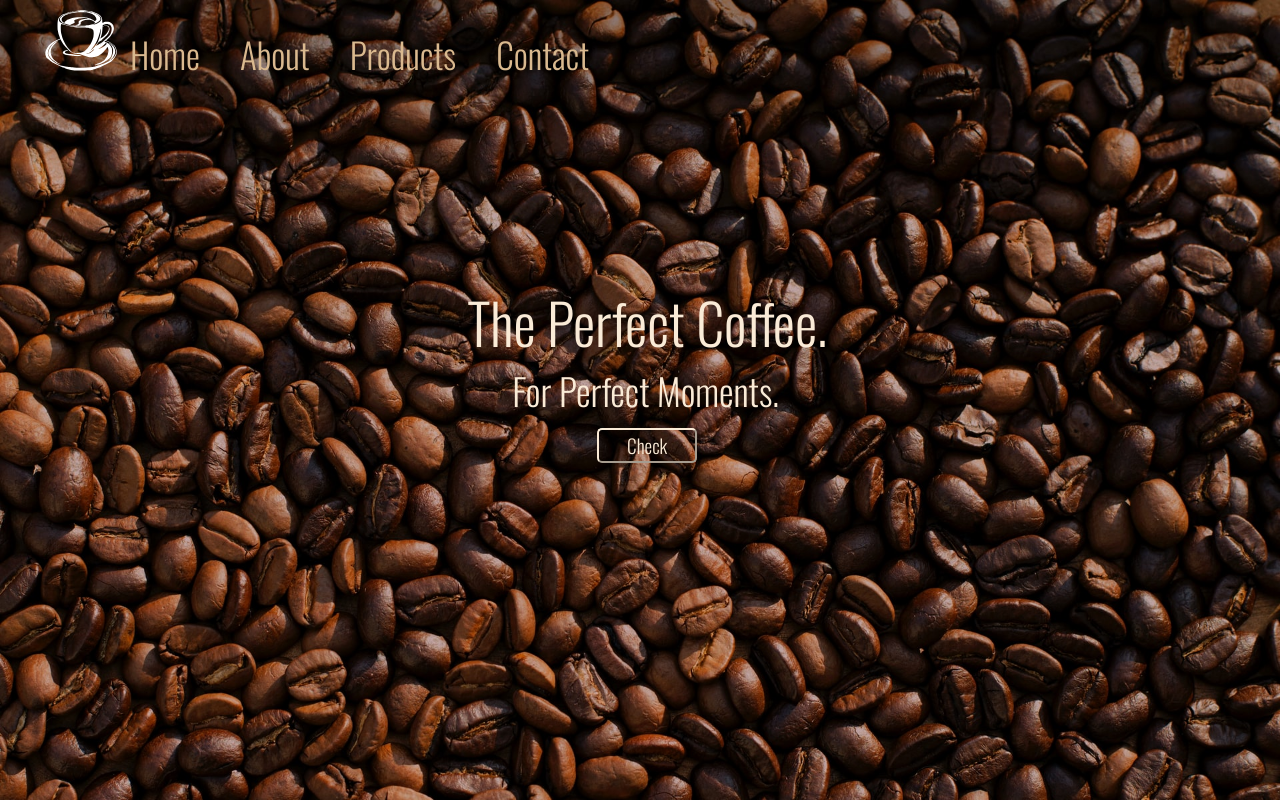
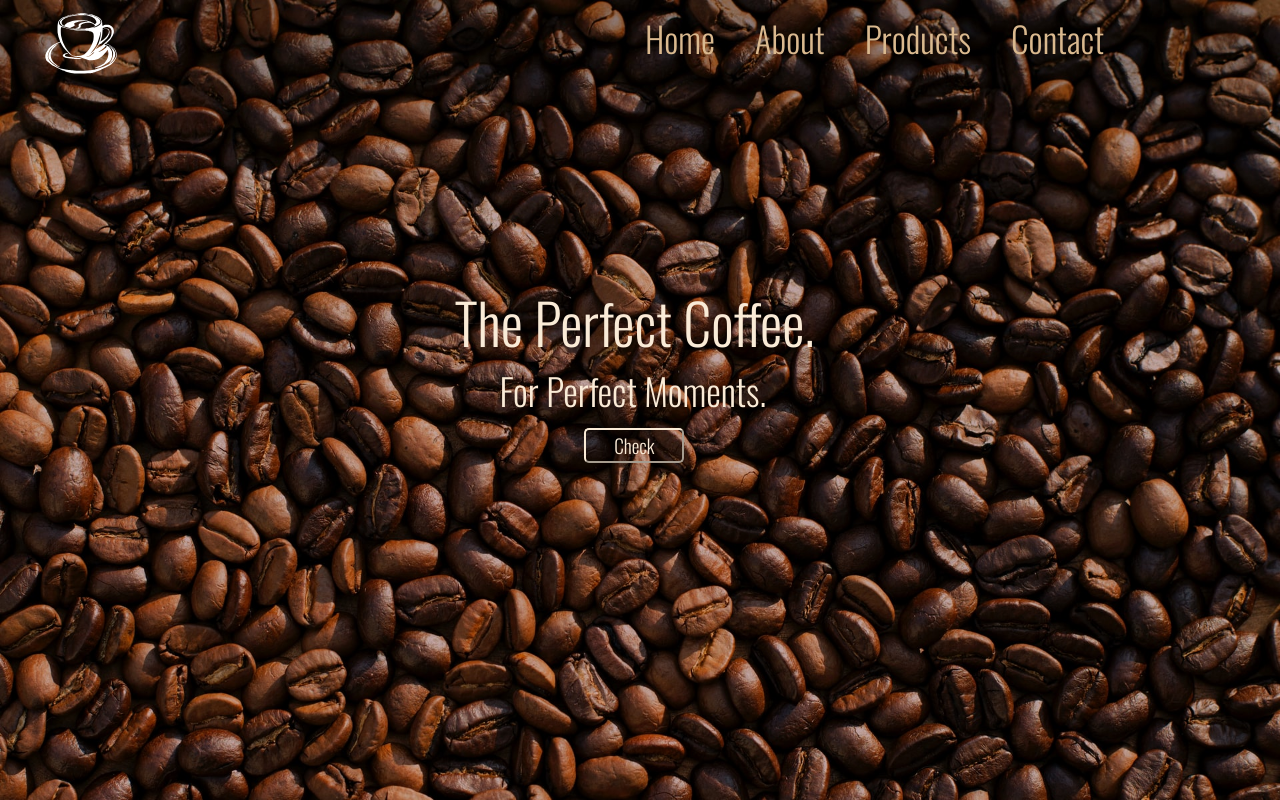
Before and after one commit to RaYan4124/GithubWorkshop, a plain HTML site: page index.html in a window 1280 px wide. Drawn offline with nearby package versions, Linux system fonts and the light colour scheme; a web font is replaced by a local one.

Commit message:
modif nav bar main

```diff
--- a/css/main.css
+++ b/css/main.css
@@ -18,7 +18,7 @@
 .intro {
     position: absolute;
     top: 35%;
-    left: 36.5%;
+    left: 35.5%;
 }
 
 .big-p {
@@ -48,4 +48,5 @@
 
 .btn:hover {
     background-color: black;
+    transform: scale(1.1);
 }
--- a/css/nav.css
+++ b/css/nav.css
@@ -1,7 +1,7 @@
 .navigation {
     display: flex;
-
-    align-items: flex-end;
+    justify-content:space-between ;
+    align-items: center;
     height: 5em;
 }
 
@@ -16,11 +16,27 @@
     text-decoration: none;
     color:rgb(218, 185, 143);
     font-size: 2.2em;
+    position: relative;
+    bottom: 5px;
 }
 
 #logo {
     height: 70px;
     width: auto;
     margin-left: 35px;
-    margin-top: 10px;
+    margin-top: 11px;
 }
+
+#logo:hover{
+    transform: scale(1.1) rotate(5deg);
+
+}
+
+.nav-item{
+    border-radius: 5px;
+    height: 46px;
+}
+
+.nav-item:hover{
+    background-color: rgb(117, 90, 54);
+}
```
